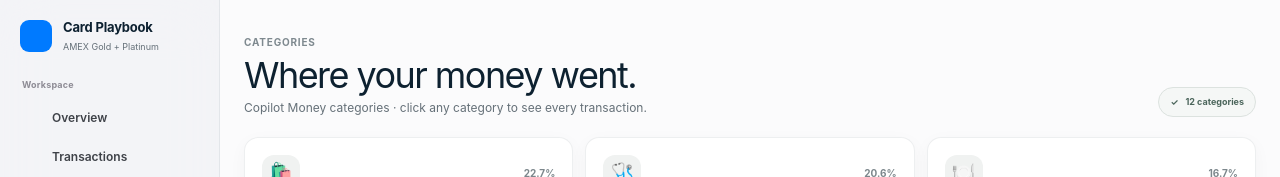
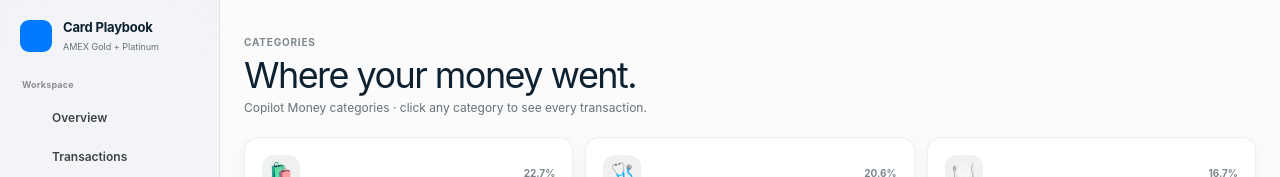
Before and after one commit to pondorasti/pondorasti, a Next.js app: page /categories in a window 1280 px wide. Shown: the top 177 px of the page. Built offline with nearby package versions, Linux system fonts and the light colour scheme; some icons are missing.

Commit message:
Remove categories count chip

```diff
--- a/app/categories/page.tsx
+++ b/app/categories/page.tsx
@@ -6,7 +6,6 @@ export default function CategoriesPage() {
     <main className="app-page">
       <header className="app-page-header">
         <div><span className="page-kicker">Categories</span><h1>Where your money went.</h1><p>Copilot Money categories · click any category to see every transaction.</p></div>
-        <span className="sync-chip"><i>✓</i> {categories.length} categories</span>
       </header>
 
       <section className="category-overview-grid">
```
